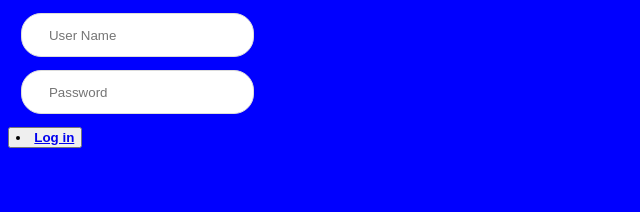
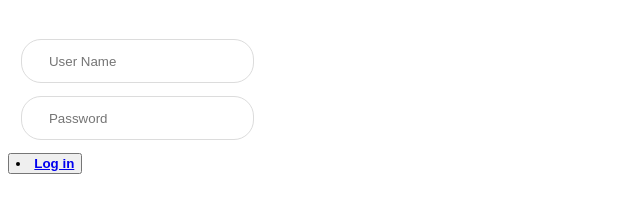
Before and after one commit to bayo-tosin/good, a plain HTML site: page index/log in.html in a window 1280 px wide. Shown: the whole page, without its empty margins (0-640 px from the left). Drawn offline with Linux system fonts and the light colour scheme; files that its build step writes are made by us from their sources.

Commit message:
myproject

```diff
--- a/css/log_in.css
+++ b/css/log_in.css
@@ -1,10 +1,3 @@
-body {
-    background-image: url(../IMAGE/4.jgp.jpg);
-    background-repeat: no-repeat;
-    background-size: 100%;
-    background-color: blue;
-}
-
 input, textarea{
     display: block;
     padding: 1em 2em;
@@ -13,3 +6,7 @@ input, textarea{
     border-radius: 20px;
     outline: none;
 }
+
+.container{
+    margin-left: 35%;
+}
--- a/css/reg.css
+++ b/css/reg.css
@@ -11,3 +11,6 @@ input, textarea{
     outline: none;
     float: center;
 }
+.name {
+    margin-left: 35%;
+}
--- a/index/log in.html
+++ b/index/log in.html
@@ -5,9 +5,10 @@
     <meta name="viewport" content="width=device-width, initial-scale=1.0">
     <meta http-equiv="X-UA-Compatible" content="ie=edge">
     <title>My log in Page</title>
-    <link rel="stylesheet" href="css/log_in.css">
+    <link rel="stylesheet" href="../css/log_in.css">
 </head>
 <body>
+    <healder class="container">
         <input type="text" name="name" id="Username" placeholder = "User Name">
         <input type="text" name="name" id="Password" placeholder = "Password">
     </button> <button class="button">
```
Also changed, not shown: index.html (+1 -1 lines), index/registration.html (+2 -0 lines), 2 other files.
